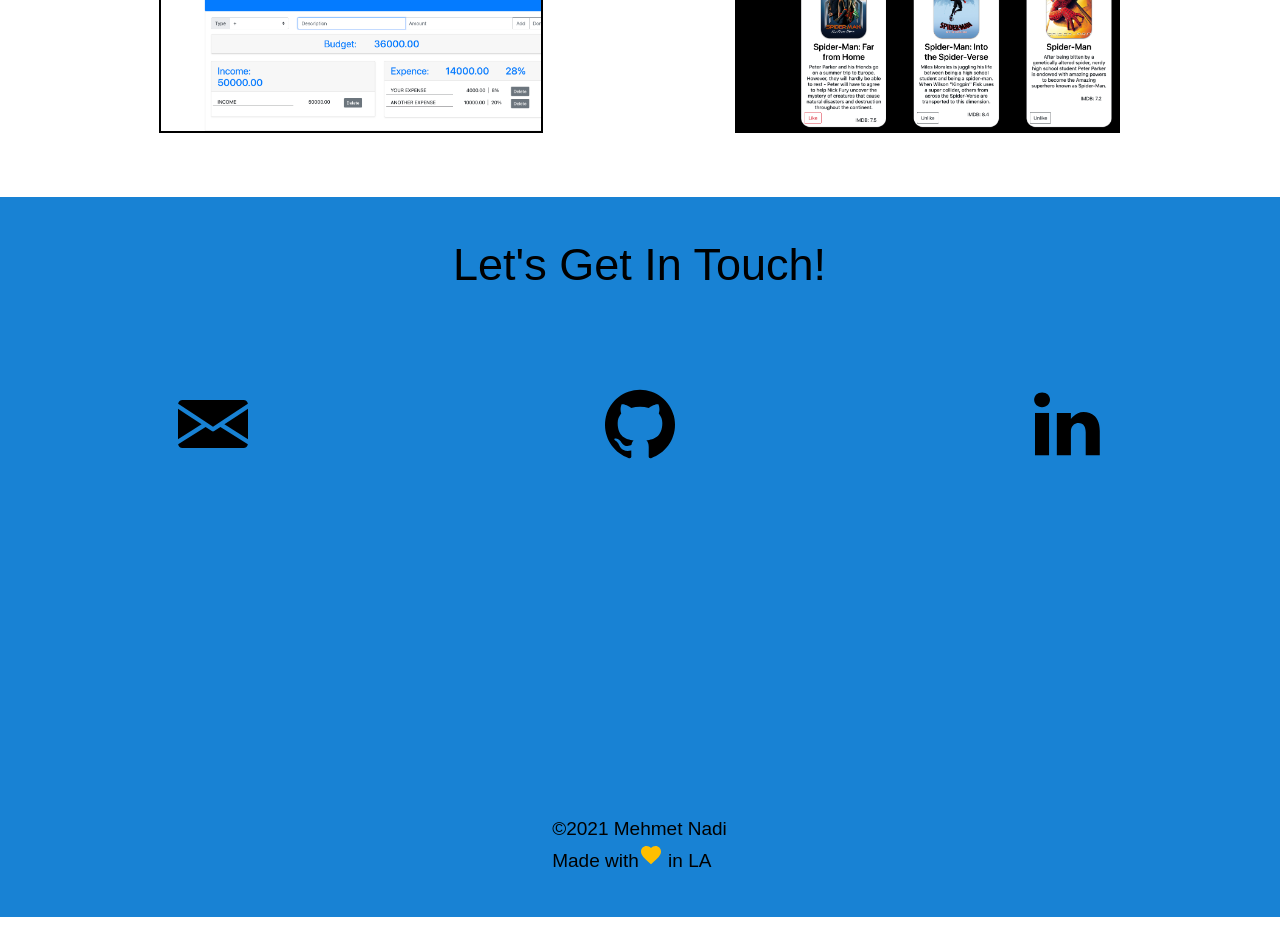
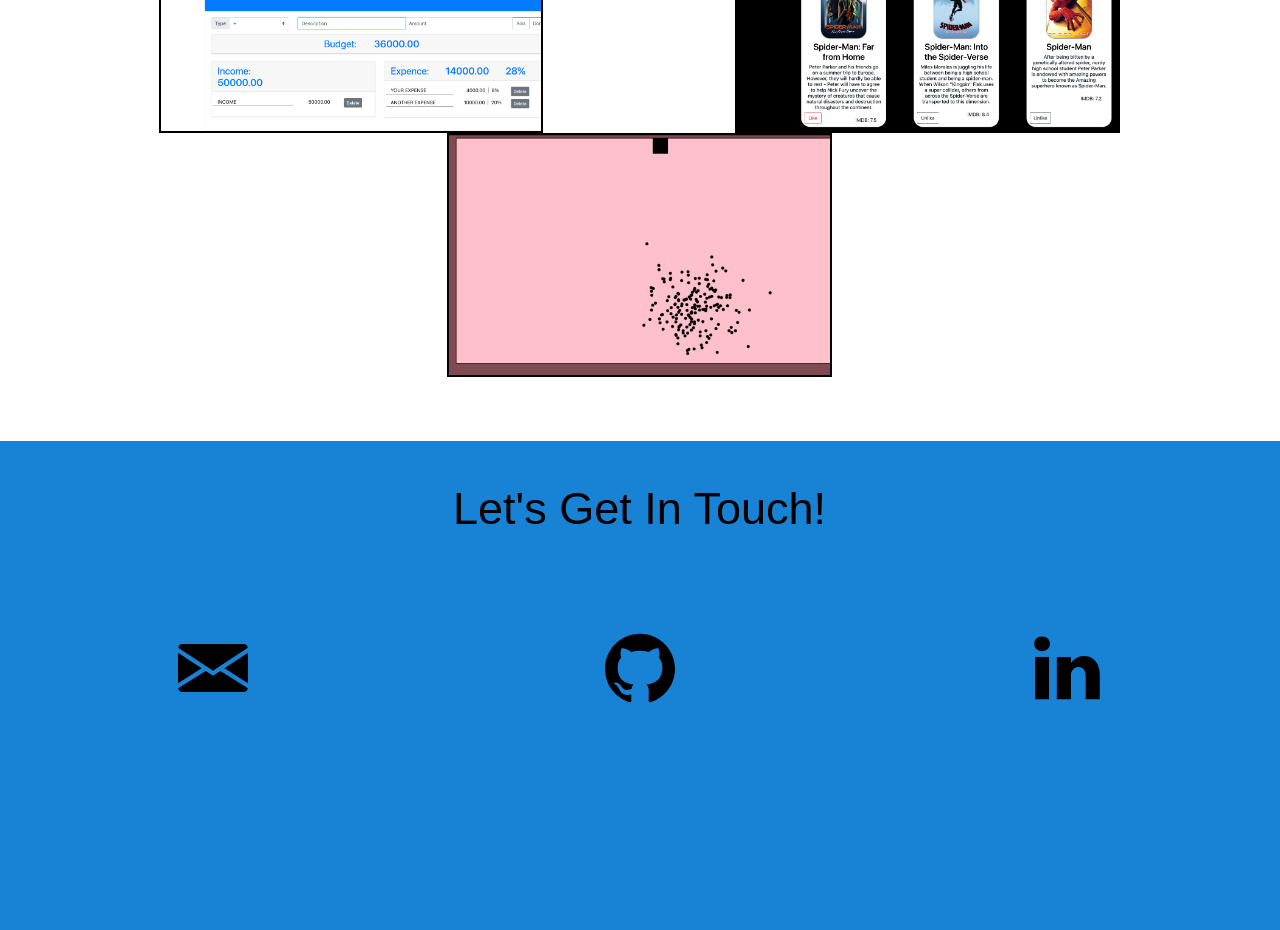
Before and after one commit to mehmetalperen/portfolio-react, a React (Create React App) app: page / in a window 1280 px wide. Shown: the part 2380-3310 px from the top of the page. Built offline with nearby package versions, Linux system fonts and the light colour scheme.

Commit message:
add resume and a new project

```diff
--- a/src/components/Bio.jsx
+++ b/src/components/Bio.jsx
@@ -73,8 +73,7 @@ const Bio = () => {
                 className={classes.smallBtn}
                 color="secondary"
                 onClick={() => {
-                  alert("put your updated resume");
-                  window.open("LAPC-tsrpt.pdf");
+                  window.open("CS Resume.pdf");
                 }}
               >
                 <Typography variant="h5" component="h5">
--- a/src/components/ProjectSection.jsx
+++ b/src/components/ProjectSection.jsx
@@ -50,6 +50,14 @@ const ProjectSection = () => {
       path: "https://laughing-banach-cac211.netlify.app/",
       description:
         "Movie Finder Pro is a movie search app with a responsive UI! Search Movie. Like/Unlike. See details. Add Comments. Go to Movie official page",
+      features: ["", ""],
+      technologies: ["", ""],
+    },
+    {
+      picture: "natural-selection.png",
+      path: "https://mehmetalperen.github.io/natural-selection-simulation/",
+      description:
+        "This natural selection simulation was a work I did for fun. I practiced my object-oriented programming skills while building this project. This project sparked an interest in me for Machine Learning and AI.",
       features: ["", ""],
       technologies: ["", ""],
     },
```
Also changed, not shown: public/natural-selection.png (added), 1 other file (tests, documents, lock files or other folders).
